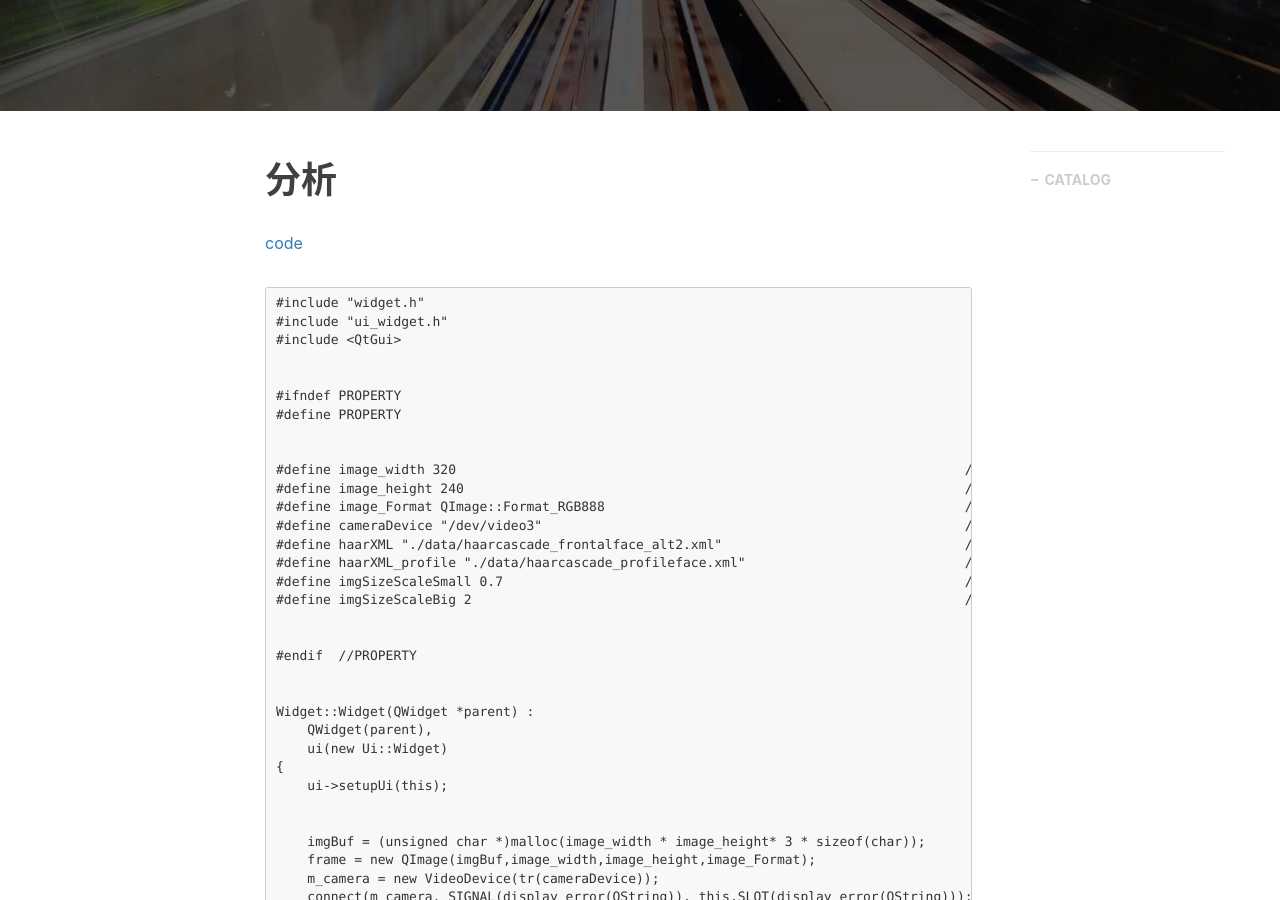
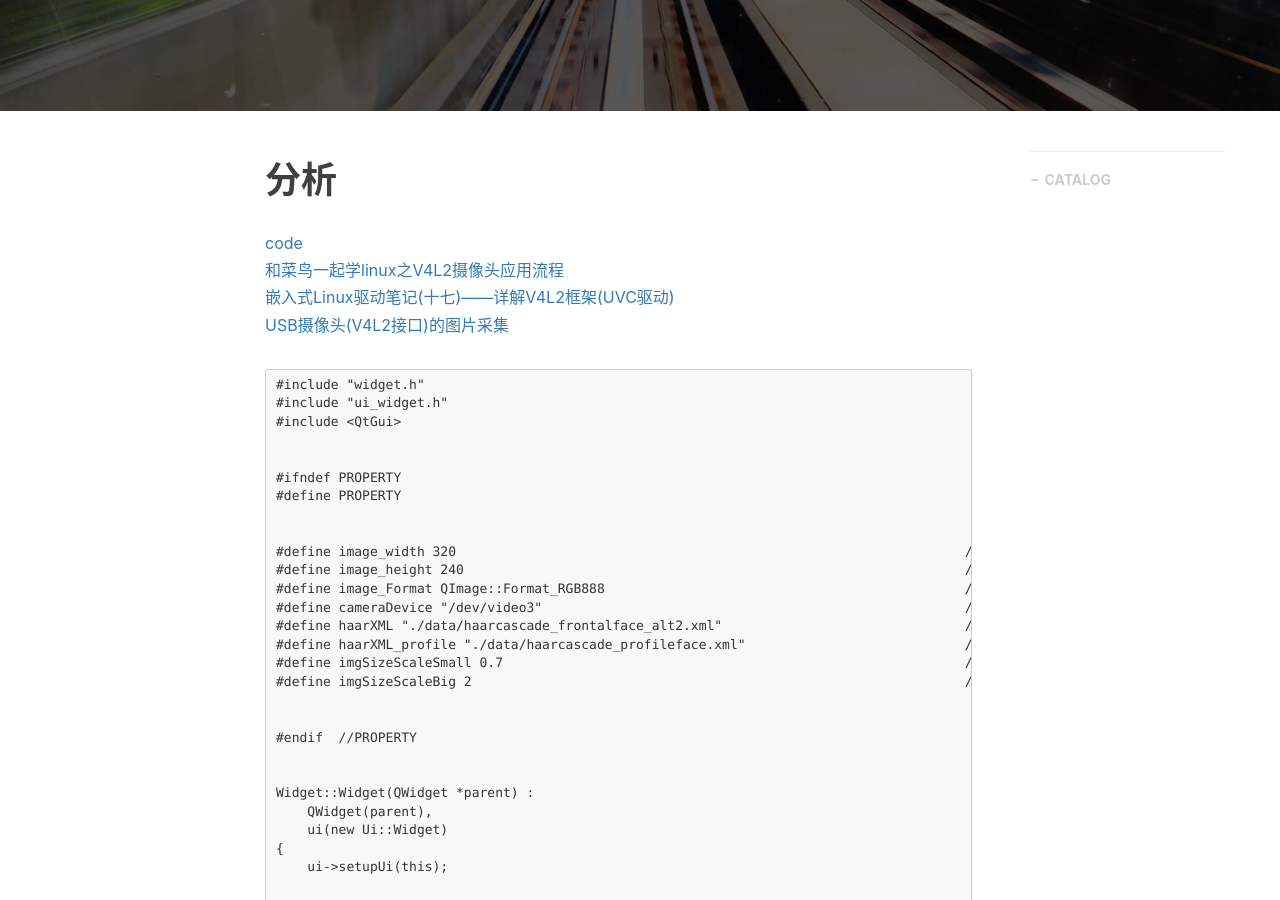
Before and after one commit to gary-robotics/dlward, a Jekyll site: the page built from _posts/2018-08-31-人脸检测代码详细解析-2018.markdown, in a window 1280 px wide and 900 px high, scrolled down 412 px. Built offline with Jekyll 4.4.1, drawn with Linux system fonts in a browser that asks for light colours; nearby versions of some CDN libraries; comment, search, counter and statistics services are not loaded.

Commit message:
Update 2018-08-31-人脸检测代码详细解析-2018.markdown

````diff
--- a/_posts/2018-08-31-人脸检测代码详细解析-2018.markdown
+++ b/_posts/2018-08-31-人脸检测代码详细解析-2018.markdown
@@ -12,6 +12,9 @@ tags:
 ---
 # 分析
 [code](https://blog.csdn.net/u012906122/article/details/26847447)
+[和菜鸟一起学linux之V4L2摄像头应用流程](https://blog.csdn.net/eastmoon502136/article/details/8190262)
+[嵌入式Linux驱动笔记(十七)------详解V4L2框架(UVC驱动)](https://blog.csdn.net/Guet_Kite/article/details/78570059)
+[USB摄像头(V4L2接口)的图片采集](https://www.cnblogs.com/surpassal/archive/2012/12/19/zed_webcam_lab1.html)
 
 ```
 #include "widget.h"
````
